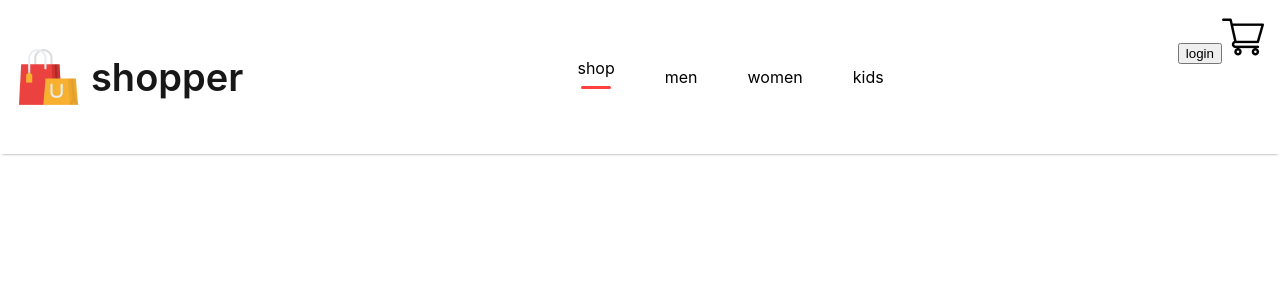
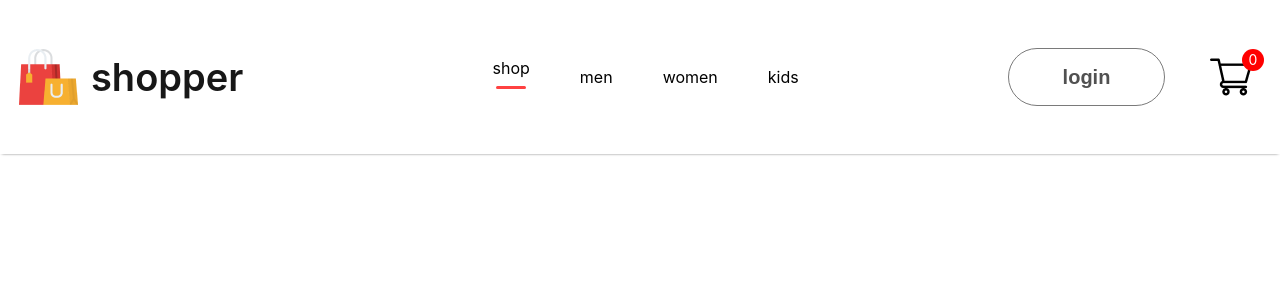
Before and after one commit to george827/E-commerce, a React (Create React App) app in the folder front-end/: page / in a window 1280 px wide. Shown: the top 300 px of the page. Built offline with nearby package versions, Linux system fonts and the light colour scheme.

Commit message:
active nav

```diff
--- a/front-end/src/components/Navbar/Navbar.css
+++ b/front-end/src/components/Navbar/Navbar.css
@@ -33,5 +33,38 @@
 }
 
 .nav-login-cart {
+    display: flex;
+    align-items: center;
+    gap: 45px;
+}
 
+.nav-login-cart button {
+    width: 157px;
+    height: 58px;
+    outline: none;
+    border: 1px solid #7a7a7a;
+    border-radius: 75px;
+    color: #515151;
+    font-size: 20px;
+    font-weight: 600;
+    background: #ffffff;
+    cursor: pointer;
 }
+
+.nav-login-cart button:active {
+    background: #f3f3f3;
+}
+
+.nav-cart-count {
+    width: 22px;
+    height: 22px;
+    display: flex;
+    justify-content: center;
+    align-items: center;
+    margin-top: -35px;
+    margin-left: -55px;
+    border-radius: 11px;
+    font-size: 14px;
+    background: red ;
+    color: #fff;
+}
--- a/front-end/src/components/Navbar/Navbar.jsx
+++ b/front-end/src/components/Navbar/Navbar.jsx
@@ -1,9 +1,11 @@
 import React from "react";
+import { useState } from "react";
 import "./Navbar.css";
 import Logo from "../assets/Frontend_Assets/logo.png";
 import cart_icon from "../assets/Frontend_Assets/cart_icon.png";
 
 export const Navbar = () => {
+  const [menu, setMenu] = useState("shop");
   return (
     <div className="navbar">
       <div className="nav-logo">
@@ -11,14 +13,17 @@ export const Navbar = () => {
         <p>shopper</p>
       </div>
       <ul className="nav-menu">
-        <li>shop <hr/> </li>
-        <li>men</li>
-        <li>women</li>
-        <li>kids</li>
+        <li onClick={()=> {setMenu("shop")}}>
+          shop <hr />
+        </li>
+        <li onClick={()=> {setMenu("mens")}}>men</li>
+        <li onClick={()=> {setMenu("women")}}>women</li>
+        <li onClick={()=> {setMenu("kids")}}>kids</li>
       </ul>
       <div className="nav-login-cart">
         <button>login</button>
         <img src={cart_icon} alt="" />
+        <div className="nav-cart-count">0</div>
       </div>
     </div>
   );
```
